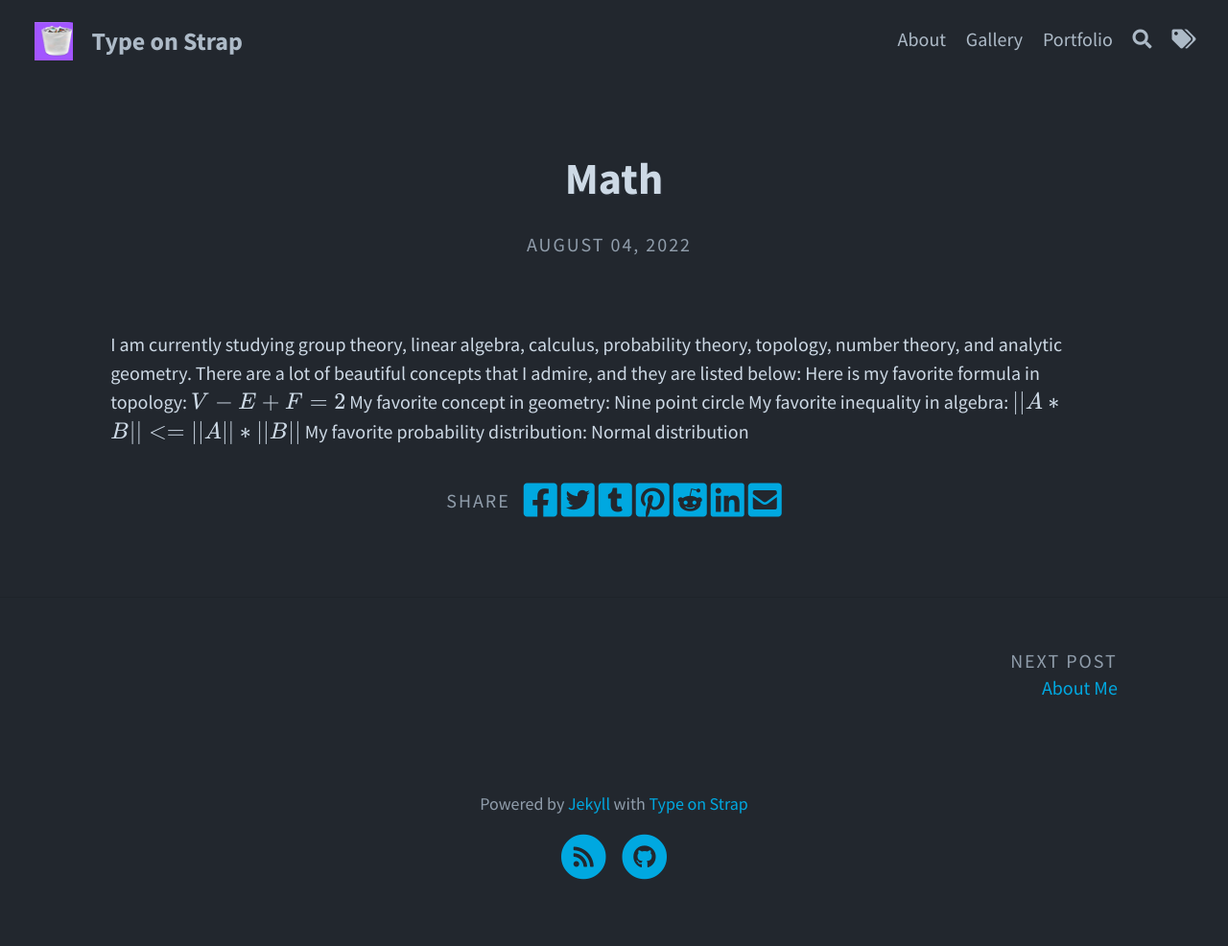
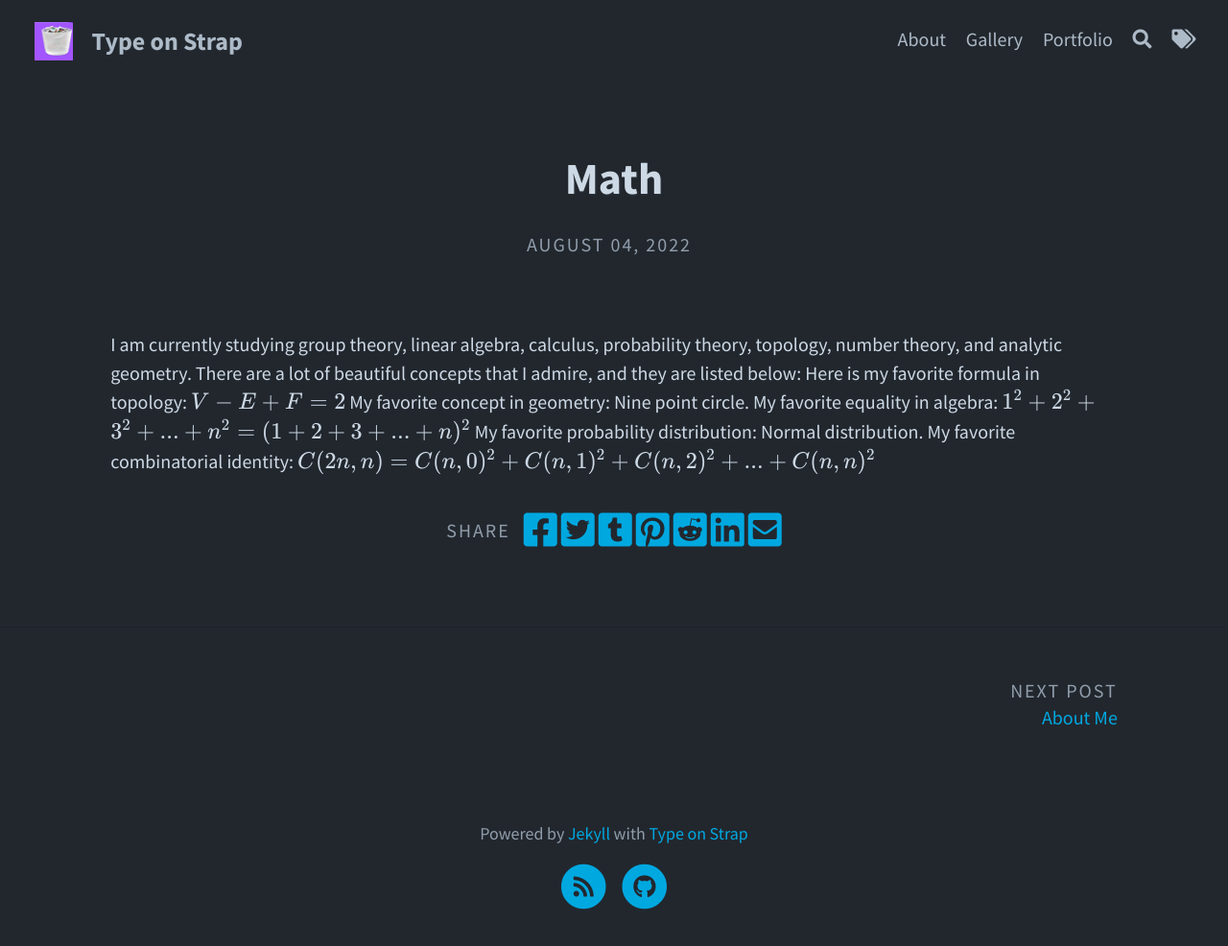
Before and after one commit to ethandai1024/ethandai1024.github.io, a Jekyll site: the page built from _posts/2022-08-04-omg.md, in a window 1280 px wide. Shown: the whole page at 96% size. Built offline with Jekyll 4.4.1, drawn with Linux system fonts in a browser that asks for light colours; comment, search, counter and statistics services are not loaded; before the commit the page ends 955 px from its top, so only the background shows below that.

Commit message:
math section upgrade

```diff
--- a/_posts/2022-08-04-omg.md
+++ b/_posts/2022-08-04-omg.md
@@ -5,7 +5,4 @@ author: ethan
 ---
 I am currently studying group theory, linear algebra, calculus, probability theory, topology, number theory, and analytic geometry.
 There are a lot of beautiful concepts that I admire, and they are listed below:
-Here is my favorite formula in topology: $$V-E+F=2$$
-My favorite concept in geometry: Nine point circle
-My favorite inequality in algebra: $$||A*B||<=||A||*||B||$$
-My favorite probability distribution: Normal distribution
+Here is my favorite formula in topology: $$V-E+F=2$$ My favorite concept in geometry: Nine point circle. My favorite equality in algebra: $$1^2+2^2+3^2+...+n^2=(1+2+3+...+n)^2$$ My favorite probability distribution: Normal distribution. My favorite combinatorial identity: $$C(2n,n)=C(n,0)^2+C(n,1)^2+C(n,2)^2+...+C(n,n)^2$$
```
